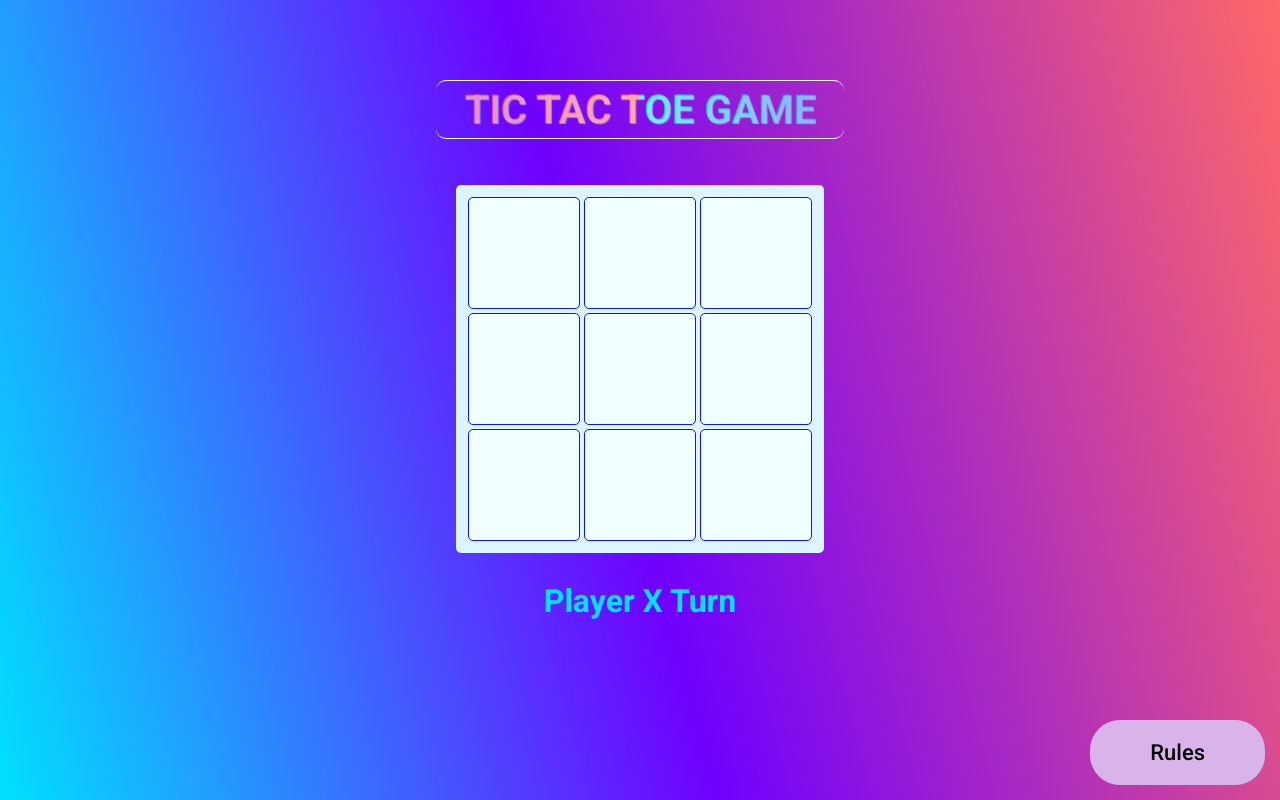
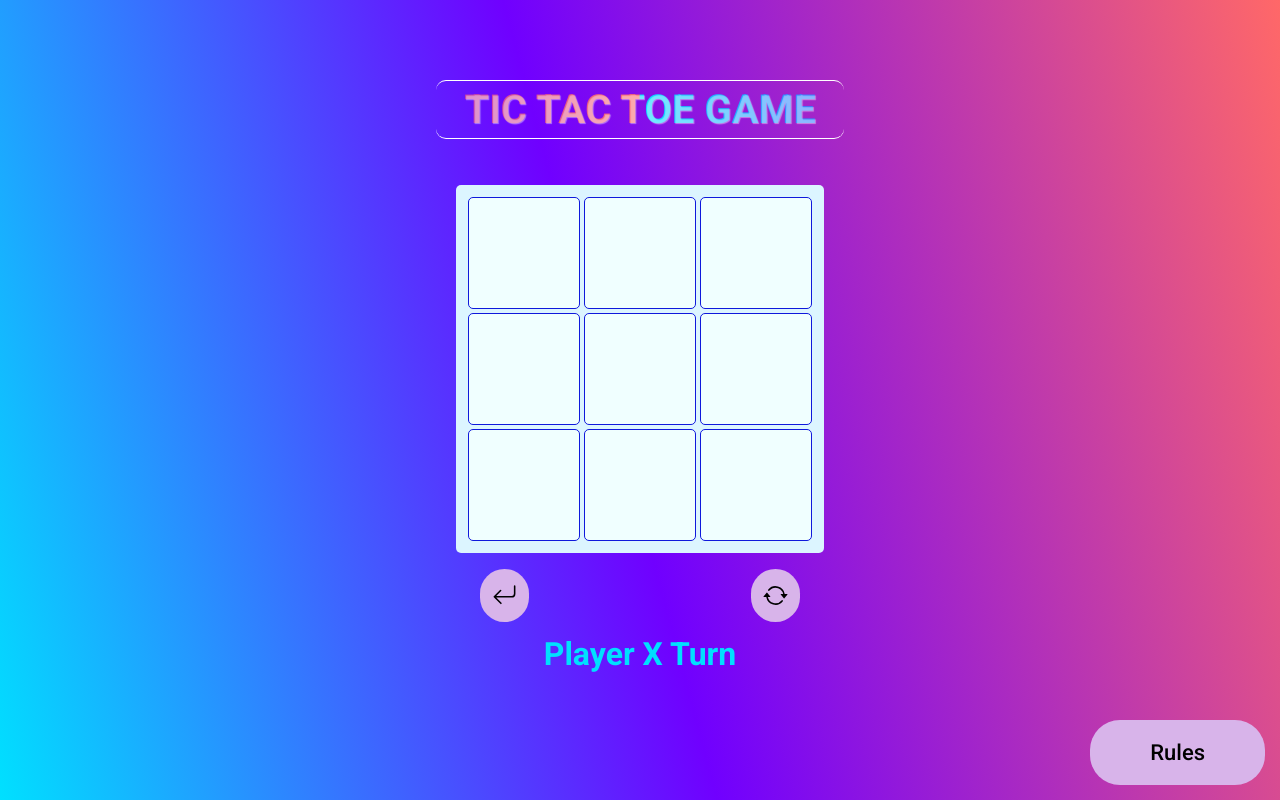
Before and after one commit to malivinayak/Tic-Tac-Toe, a plain HTML site: page index.html in a window 1280 px wide. Drawn offline with Linux system fonts and the light colour scheme.

Commit message:
added undo and reset feature

```diff
--- a/assets/css/index.css
+++ b/assets/css/index.css
@@ -138,6 +138,26 @@ h1 {
 .btn:hover {
   background-color: rgb(203, 153, 228);
 }
+.feature-btn{
+  padding: 14px 12px 9px 12px;
+  background-color: rgb(216, 180, 234);
+  border: 0;
+  outline: none;
+  cursor: pointer;
+  font-size: 22px;
+  font-weight: 500;
+  border-radius: 30px;
+  position: relative;
+}
+
+.btn-container{
+  position: relative;
+  top:1rem;
+  width: 25%;
+  display: flex;
+  flex-direction: row;
+  justify-content: space-between;
+}
 
 .popup {
   min-width: 600px;
--- a/assets/js/script.js
+++ b/assets/js/script.js
@@ -5,6 +5,47 @@ var choice = [
     ["-", "-", "-"],
     ["-", "-", "-"]
 ];
+// Function to reset the game
+function resetGame() {
+    for (let i = 1; i <= 9; i++) {
+        const button = document.getElementById("box" + i);
+        button.innerHTML = "";
+        button.disabled = false;
+    }
+    P1 = true;
+    choice = [
+        ["-", "-", "-"],
+        ["-", "-", "-"],
+        ["-", "-", "-"]
+    ];
+    document.getElementById("result").innerHTML = "Player X Turn";
+}
+
+// Function to undo the last move
+function undoMove() {
+    const lastMove = getLastMove();
+    if (lastMove) {
+        const [row, col] = lastMove;
+        const button = document.getElementById("box" + (row * 3 + col + 1));
+        button.innerHTML = "";
+        button.disabled = false;
+        choice[row][col] = "-";
+        P1 = !P1;
+        document.getElementById("result").innerHTML = P1 ? "Player X Turn" : "Player O Turn";
+    }
+}
+
+// Helper function to get the coordinates of the last move
+function getLastMove() {
+    for (let row = 2; row >= 0; row--) {
+        for (let col = 2; col >= 0; col--) {
+            if (choice[row][col] !== "-") {
+                return [row, col];
+            }
+        }
+    }
+    return null; // No moves made yet
+}
 
 function box1() {
     if (choice[0][0] == "-") {
@@ -169,11 +210,11 @@ function isWinner(a, b) {
 }
 
 let popup = document.getElementById("popup");
-  function openPopup(){
+function openPopup() {
 
     popup.classList.add("open-popup");
 }
-  function closePopup(){
+function closePopup() {
     popup.classList.remove("open-popup")
     popup.classList.add("fade-out");
     setTimeout(() => {
--- a/index.html
+++ b/index.html
@@ -1,5 +1,6 @@
 <!DOCTYPE html>
 <html lang="en">
+
 <head>
   <meta charset="UTF-8" />
   <meta http-equiv="X-UA-Compatible" content="IE=edge" />
@@ -12,9 +13,11 @@
   <link rel="stylesheet" href="./assets/css/index.css" />
   <link rel="icon" href="./assets/Images/tic-tac-toe.png" type="image/x-icon">
 </head>
+
 <body>
   <div class="parent">
     <h1 class="title">Tic Tac Toe Game</h1>
+
     <div class="playground">
       <button class="box" id="box1" onclick="box1()"></button>
       <button class="box" id="box2" onclick="box2()"></button>
@@ -26,10 +29,30 @@
       <button class="box" id="box8" onclick="box8()"></button>
       <button class="box" id="box9" onclick="box9()"></button>
     </div>
+    <div class="btn-container">
+      <button type="button" class="feature-btn" onclick="undoMove()">
+        <svg xmlns="http://www.w3.org/2000/svg" width="25" height="25" fill="currentColor"
+          class="bi bi-arrow-return-left" viewBox="0 0 16 16">
+          <path fill-rule="evenodd"
+            d="M14.5 1.5a.5.5 0 0 1 .5.5v4.8a2.5 2.5 0 0 1-2.5 2.5H2.707l3.347 3.346a.5.5 0 0 1-.708.708l-4.2-4.2a.5.5 0 0 1 0-.708l4-4a.5.5 0 1 1 .708.708L2.707 8.3H12.5A1.5 1.5 0 0 0 14 6.8V2a.5.5 0 0 1 .5-.5z" />
+        </svg>
+      </button>
+      <button type="button" class="feature-btn" onclick="resetGame()"><svg xmlns="http://www.w3.org/2000/svg" width="25"
+          height="25" fill="currentColor" class="bi bi-arrow-repeat" viewBox="0 0 16 16">
+          <path
+            d="M11.534 7h3.932a.25.25 0 0 1 .192.41l-1.966 2.36a.25.25 0 0 1-.384 0l-1.966-2.36a.25.25 0 0 1 .192-.41zm-11 2h3.932a.25.25 0 0 0 .192-.41L2.692 6.23a.25.25 0 0 0-.384 0L.342 8.59A.25.25 0 0 0 .534 9z" />
+          <path fill-rule="evenodd"
+            d="M8 3c-1.552 0-2.94.707-3.857 1.818a.5.5 0 1 1-.771-.636A6.002 6.002 0 0 1 13.917 7H12.9A5.002 5.002 0 0 0 8 3zM3.1 9a5.002 5.002 0 0 0 8.757 2.182.5.5 0 1 1 .771.636A6.002 6.002 0 0 1 2.083 9H3.1z" />
+        </svg>
+      </button>
+    </div>
     <h1 id="result">Player X Turn</h1>
+
+    <!-- Add Reset and Undo buttons -->
     <div class="container">
       <button type="button" class="btn" onclick="openPopup()">Rules</button>
     </div>
+
     <div class="popup" id="popup">
       <h2>Rules:</h2>
       <ol>
@@ -52,4 +75,5 @@
   </div>
   <script src="./assets/js/script.js"></script>
 </body>
+
 </html>
```
Lines whose indentation alone changed are shown as unchanged.
